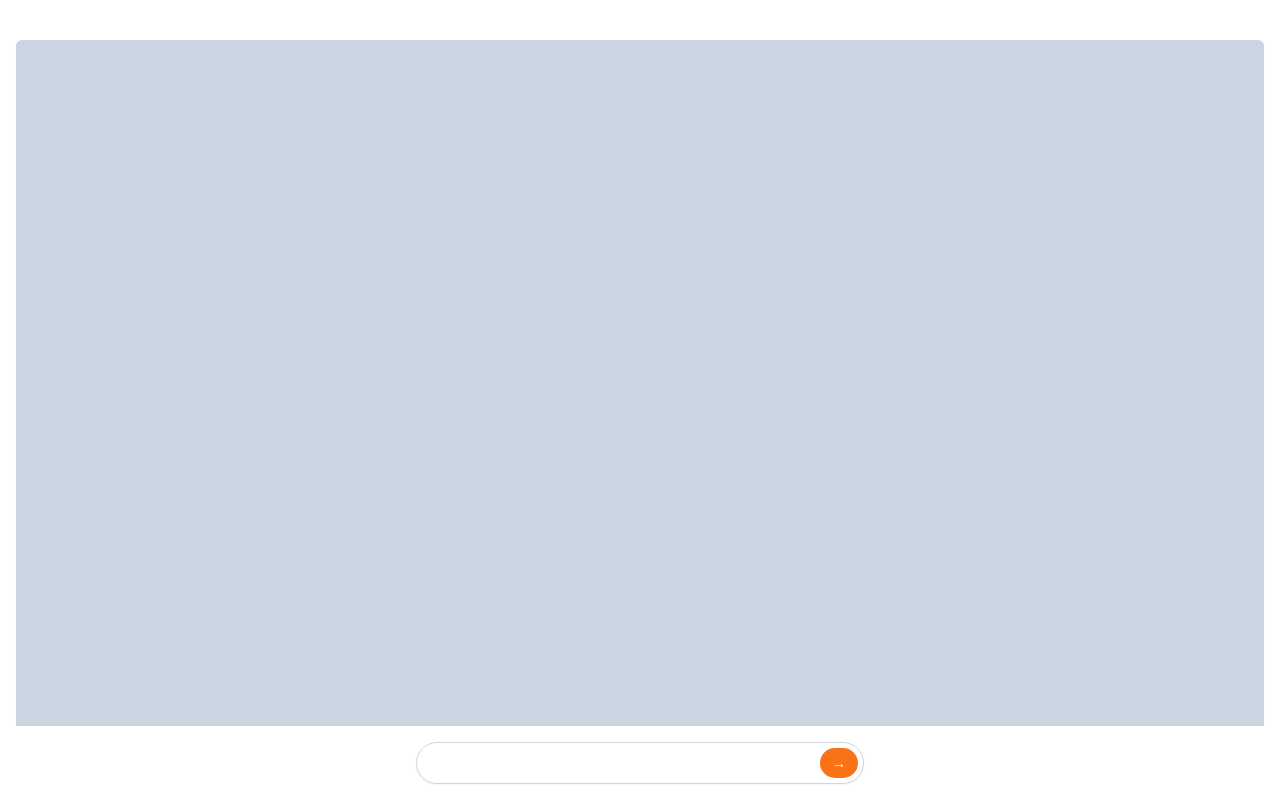
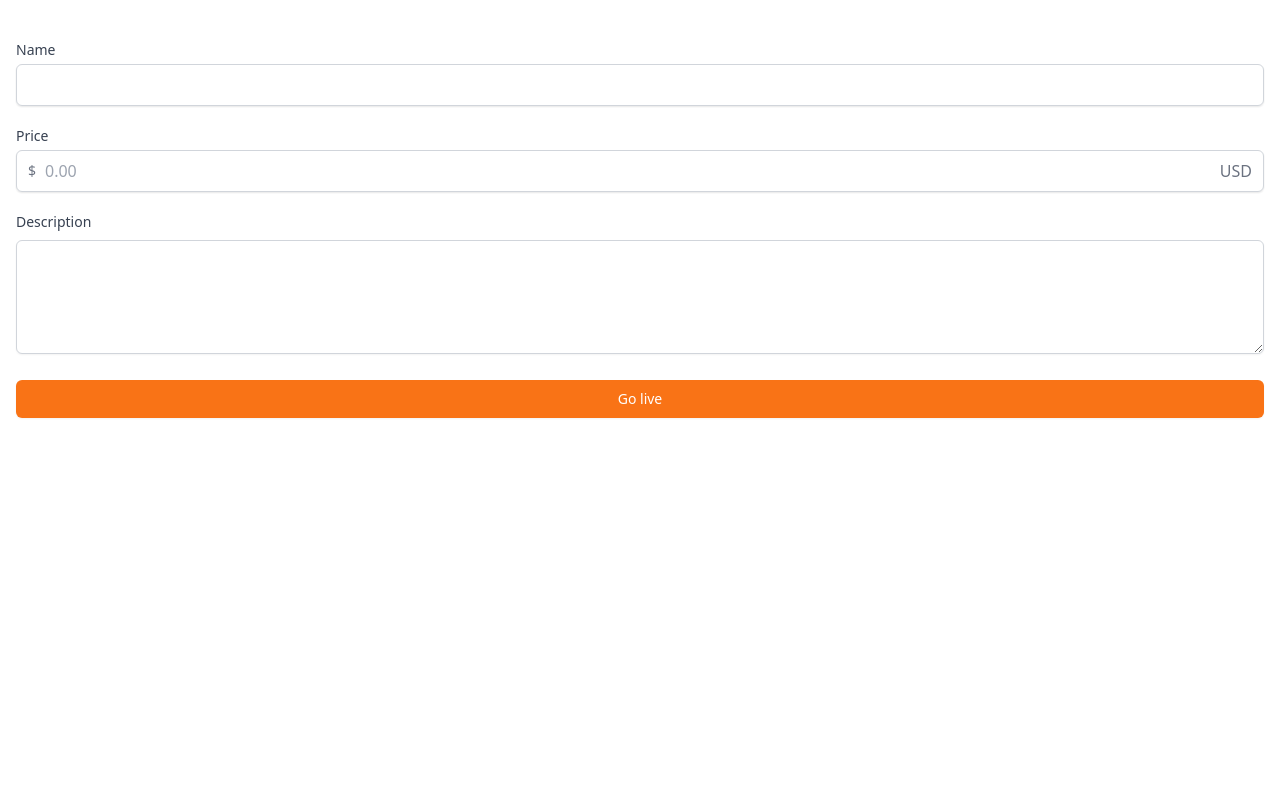
Before and after one commit to frontWeb-dev/carrot-market, a Next.js app: page /live/create in a window 1280 px wide. Shown: the top 800 px of the page. Built offline with nearby package versions, Linux system fonts and the light colour scheme.

Commit message:
feat: Add Stream

```diff
--- /dev/null
+++ b/pages/live/create.tsx
@@ -0,0 +1,55 @@
+import type { NextPage } from 'next';
+
+const Create: NextPage = () => {
+  return (
+    <div className=' space-y-5 py-10 px-4'>
+      <div>
+        <label className='mb-1 block text-sm font-medium text-gray-700' htmlFor='name'>
+          Name
+        </label>
+        <div className='relative flex items-center  rounded-md shadow-sm'>
+          <input
+            id='name'
+            type='email'
+            className='w-full appearance-none rounded-md border border-gray-300 px-3 py-2 placeholder-gray-400 shadow-sm focus:border-orange-500 focus:outline-none focus:ring-orange-500'
+            required
+          />
+        </div>
+      </div>
+      <div>
+        <label className='mb-1 block text-sm font-medium text-gray-700' htmlFor='price'>
+          Price
+        </label>
+        <div className='relative flex items-center  rounded-md shadow-sm'>
+          <div className='pointer-events-none absolute left-0 flex items-center justify-center pl-3'>
+            <span className='text-sm text-gray-500'>$</span>
+          </div>
+          <input
+            id='price'
+            className='w-full appearance-none rounded-md border border-gray-300 px-3 py-2 pl-7 placeholder-gray-400 shadow-sm focus:border-orange-500 focus:outline-none focus:ring-orange-500'
+            type='text'
+            placeholder='0.00'
+          />
+          <div className='pointer-events-none absolute right-0 flex items-center pr-3'>
+            <span className='text-gray-500'>USD</span>
+          </div>
+        </div>
+      </div>
+      <div>
+        <label htmlFor='description' className='mb-1 block text-sm font-medium text-gray-700'>
+          Description
+        </label>
+        <textarea
+          id='description'
+          className='mt-1 w-full rounded-md border-gray-300 shadow-sm focus:border-orange-500 focus:ring-orange-500 '
+          rows={4}
+        />
+      </div>
+      <button className=' w-full rounded-md border border-transparent bg-orange-500 py-2 px-4 text-sm font-medium text-white shadow-sm hover:bg-orange-600 focus:outline-none focus:ring-2 focus:ring-orange-500 focus:ring-offset-2 '>
+        Go live
+      </button>
+    </div>
+  );
+};
+
+export default Create;
```
